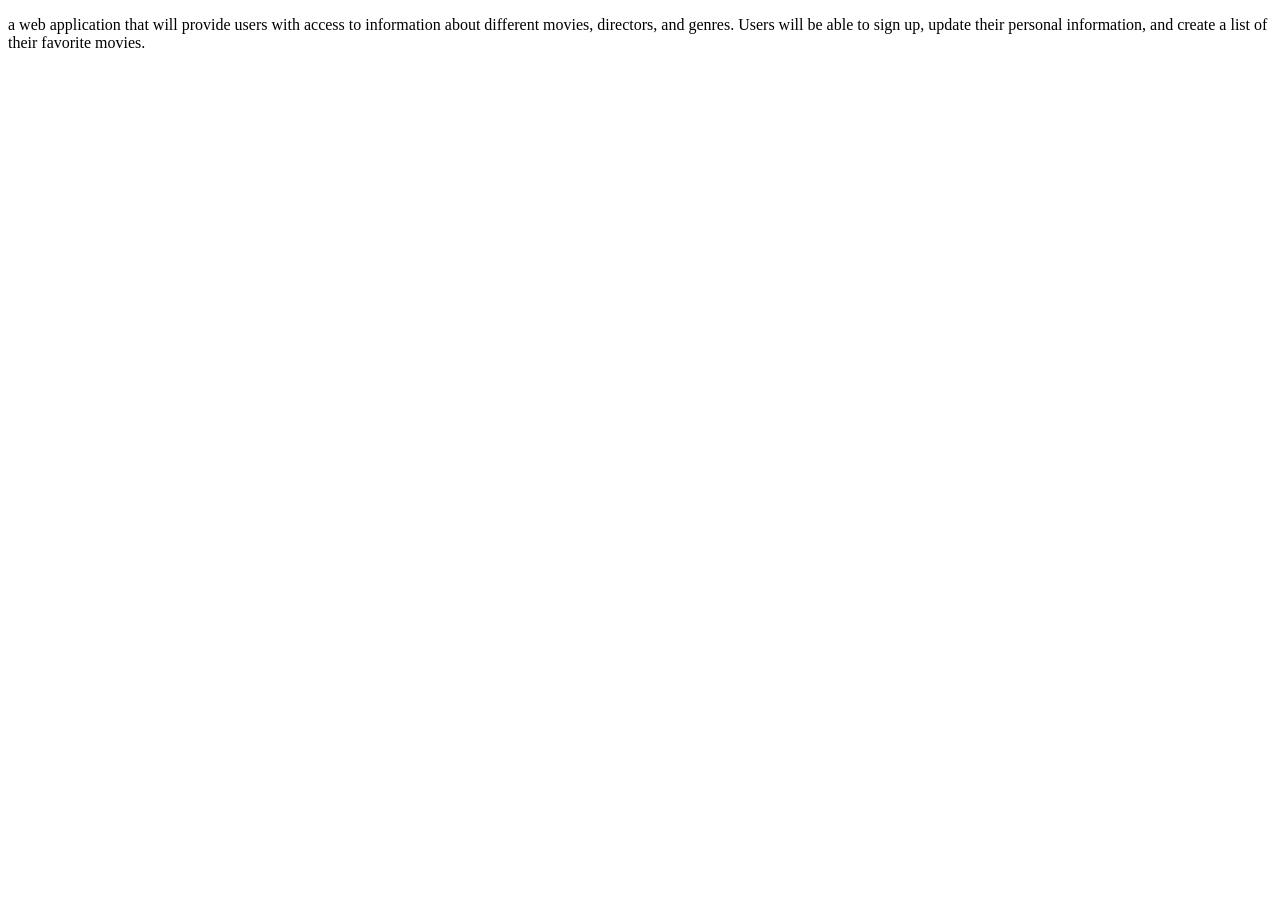
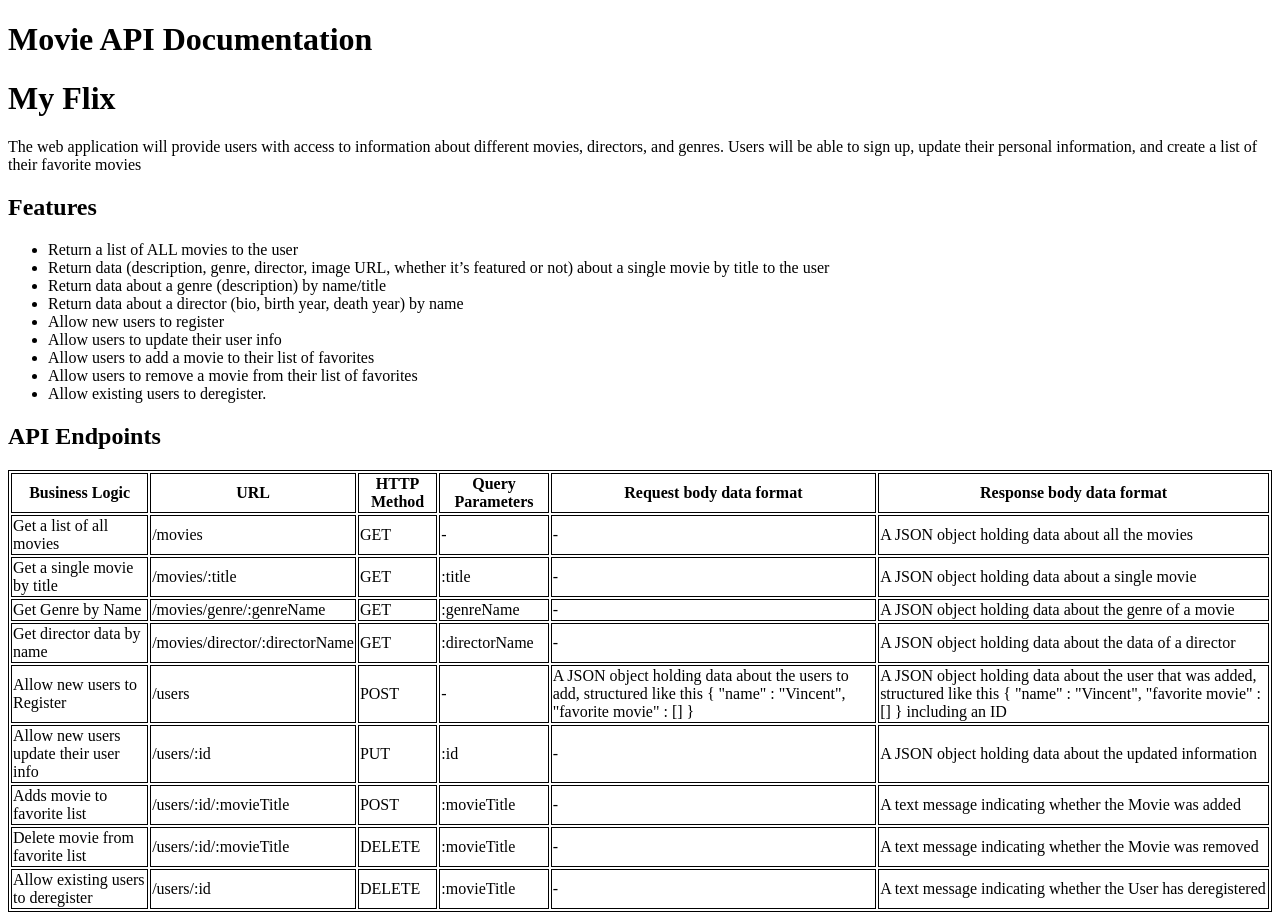
Before and after one commit to Akram-Haji-Ali/Movies_Api, a website: page public/documentation.html in a window 1280 px wide. Before the commit the page ends 800 px from the top, so only its background shows below. Drawn offline with Linux system fonts and the light colour scheme.

Commit message:
update documentation

```diff
--- a/public/documentation.html
+++ b/public/documentation.html
@@ -5,12 +5,133 @@
     <meta http-equiv="X-UA-Compatible" content="IE=edge">
     <meta name="viewport" content="width=device-width, initial-scale=1.0">
     <title>Movie API</title>
+    <style>
+        table, th, td {
+          border: 1px solid;
+        }
+        </style>
 </head>
+
 <body>
-    <p>
-       a web application that will provide users with access to information about different
-movies, directors, and genres. Users will be able to sign up, update their
-personal information, and create a list of their favorite movies.
-    </p>
+    <Header>
+        <h1>Movie API Documentation</h1>
+    </Header>
+    <div>
+        <h1>My Flix</h1>
+        <p>The web application will provide users with access to information about different movies, directors, and genres. Users will be able to sign up, update their personal information, and create a list of their favorite movies
+        </p>
+
+        <h2>Features</h2>
+        <ul>
+            <li>Return a list of ALL movies to the user</li>
+            <li>Return data (description, genre, director, image URL, whether it’s featured or not) about a single movie by title to the user</li>
+            <li>Return data about a genre (description) by name/title</li>
+            <li>Return data about a director (bio, birth year, death year) by name</li>
+            <li>Allow new users to register</li>
+            <li>Allow users to update their user info</li>
+            <li>Allow users to add a movie to their list of favorites</li>
+            <li>Allow users to remove a movie from their list of favorites</li>
+            <li>Allow existing users to deregister.</li>
+        </ul>
+    </div>
+
+    <h2>API Endpoints</h2>
+
+    <table>
+     <thead>
+        <tr>
+            <th>Business Logic</th>
+            <th>URL</th>
+            <th>HTTP Method</th>
+            <th>Query Parameters</th>
+            <th>Request body data format</th>
+            <th>Response body data format</th>
+        </tr>
+     </thead>
+
+     <tbody>
+        <tr>
+            <td>Get a list of all movies</td>
+            <td>/movies</td>
+            <td>GET</td>
+            <td>-</td>
+            <td>-</td>
+            <td>A JSON object holding data about all the movies</td>
+        </tr>
+
+        <tr>
+            <td>Get a single movie by title</td>
+            <td>/movies/:title</td>
+            <td>GET</td>
+            <td>:title</td>
+            <td>-</td>
+            <td>A JSON object holding data about a single movie</td>
+        </tr>
+
+        <tr>
+            <td>Get Genre by Name</td>
+            <td>/movies/genre/:genreName</td>
+            <td>GET</td>
+            <td>:genreName</td>
+            <td>-</td>
+            <td>A JSON object holding data about the genre of a movie</td>
+        </tr>
+
+        <tr>
+            <td>Get director data by name</td>
+            <td>/movies/director/:directorName</td>
+            <td>GET</td>
+            <td>:directorName</td>
+            <td>-</td>
+            <td>A JSON object holding data about the data of a director</td>
+        </tr>
+
+        <tr>
+            <td>Allow new users to Register</td>
+            <td>/users</td>
+            <td>POST</td>
+            <td>-</td>
+            <td>A JSON object holding data about the users to add, structured like this { "name" : "Vincent", "favorite movie" : [] } </td>
+            <td>A JSON object holding data about the user that was added, structured like this { "name" : "Vincent", "favorite movie" : [] } including an ID </td>
+        </tr>
+
+        <tr>
+            <td>Allow new users update their user info</td>
+            <td>/users/:id</td>
+            <td>PUT</td>
+            <td>:id</td>
+            <td>-</td>
+            <td>A JSON object holding data about the updated information</td>
+        </tr>
+
+
+        <tr>
+            <td>Adds movie to favorite list</td>
+            <td>/users/:id/:movieTitle</td>
+            <td>POST</td>
+            <td>:movieTitle</td>
+            <td>-</td>
+            <td>A text message indicating whether the Movie was added</td>
+        </tr>
+
+        <tr>
+            <td>Delete movie from favorite list</td>
+            <td>/users/:id/:movieTitle</td>
+            <td>DELETE</td>
+            <td>:movieTitle</td>
+            <td>-</td>
+            <td>A text message indicating whether the Movie was removed</td>
+        </tr>
+
+        <tr>
+            <td>Allow existing users to deregister</td>
+            <td>/users/:id</td>
+            <td>DELETE</td>
+            <td>:movieTitle</td>
+            <td>-</td>
+            <td>A text message indicating whether the User has deregistered</td>
+        </tr>
+     </tbody>
+    </table>
 </body>
 </html>
```
